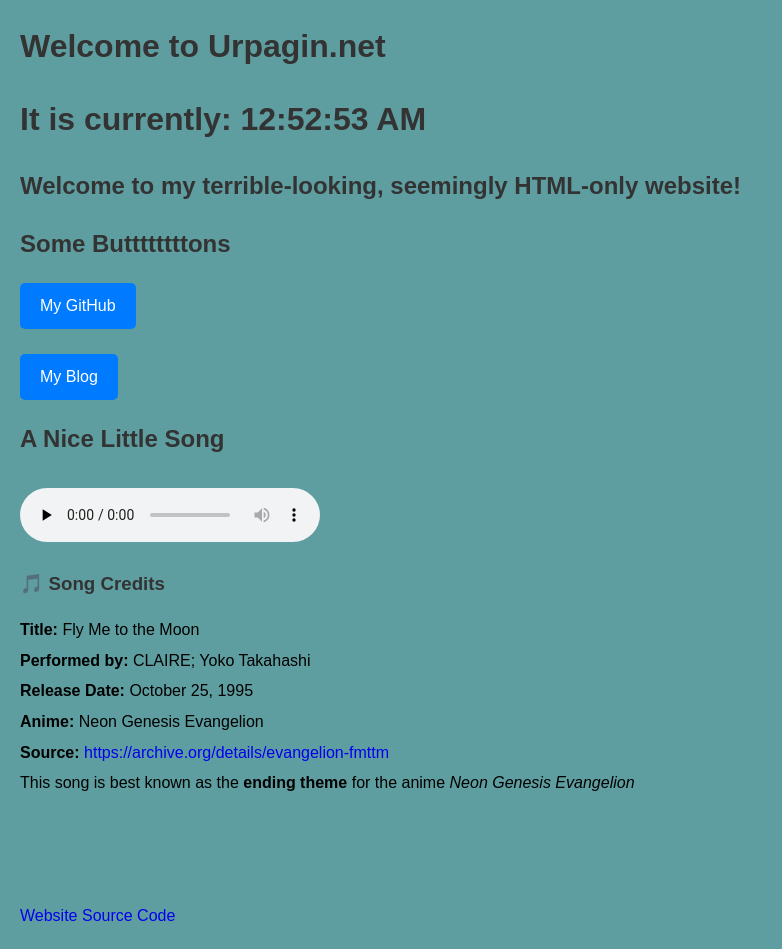
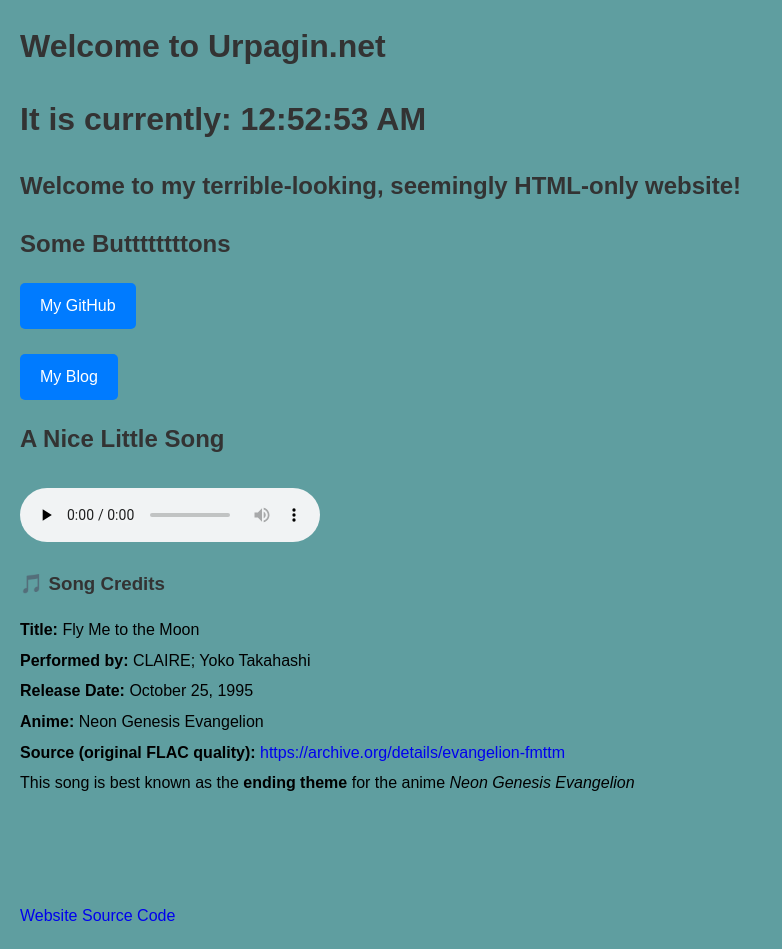
Before and after one commit to Urpagin/urpagin-dot-net, a SvelteKit app: page / in a window 1280 px wide. Shown: the whole page, without its empty margins (0-782 px from the left). Built offline with nearby package versions, Linux system fonts and the light colour scheme.

Commit message:
convert flac to ogg

```diff
--- a/src/routes/+page.svelte
+++ b/src/routes/+page.svelte
@@ -29,7 +29,7 @@
 <!-- Audio section -->
 <h2>A Nice Little Song</h2>
 <audio controls preload="none">
-	<source src="/music/fly_me_to_the_moon.flac" type="audio/flac" />
+	<source src="/music/fly_me_to_the_moon.ogg" type="audio/flac" />
 	Your browser does not support the audio element.
 </audio>
 
@@ -40,7 +40,7 @@
 <p><strong>Release Date:</strong> October 25, 1995</p>
 <p><strong>Anime:</strong> Neon Genesis Evangelion</p>
 <p>
-	<strong>Source:</strong>
+	<strong>Source (original FLAC quality):</strong>
 	<a href="https://archive.org/details/evangelion-fmttm" target="_blank"
 		>https://archive.org/details/evangelion-fmttm</a
 	>
```
Also changed, not shown: 2 other files (tests, documents, lock files or other folders).
